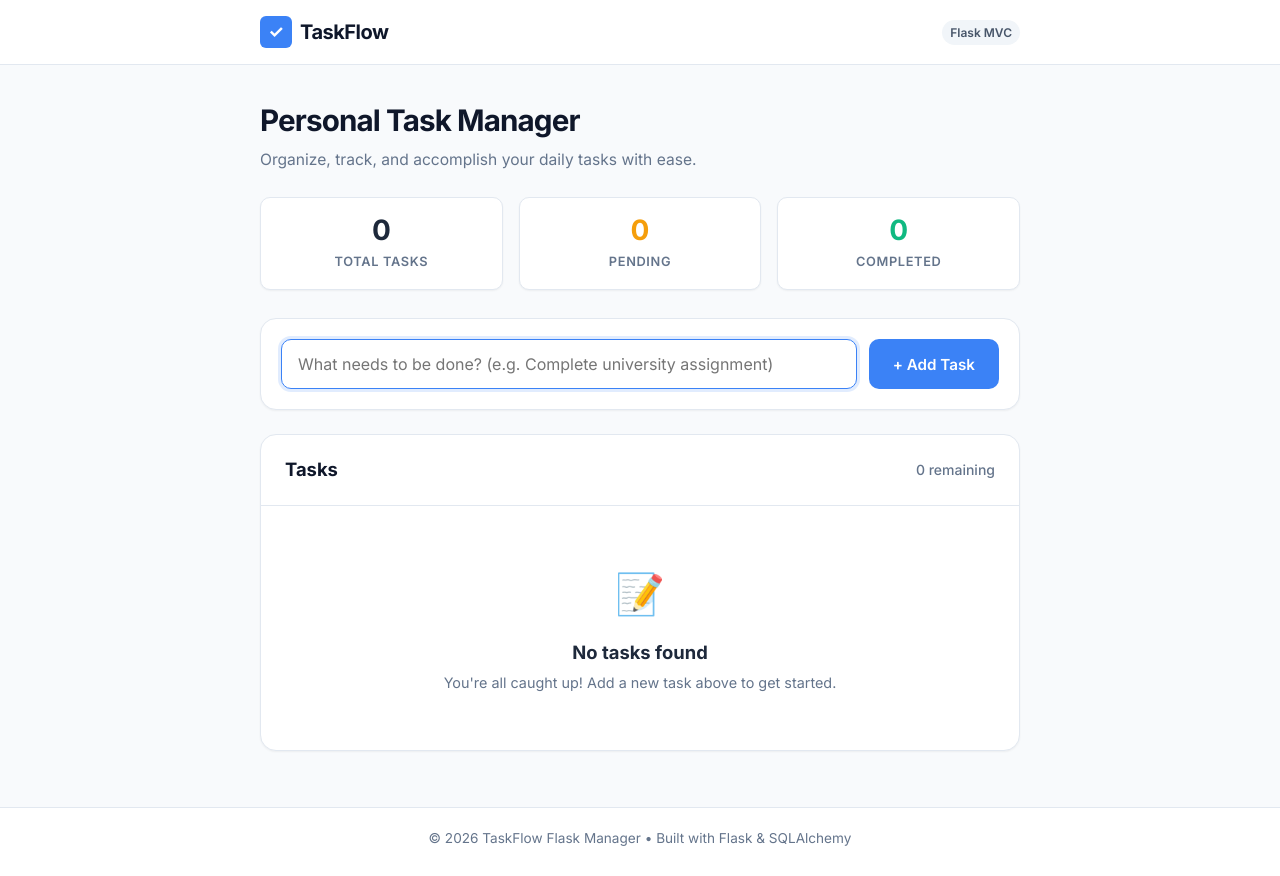
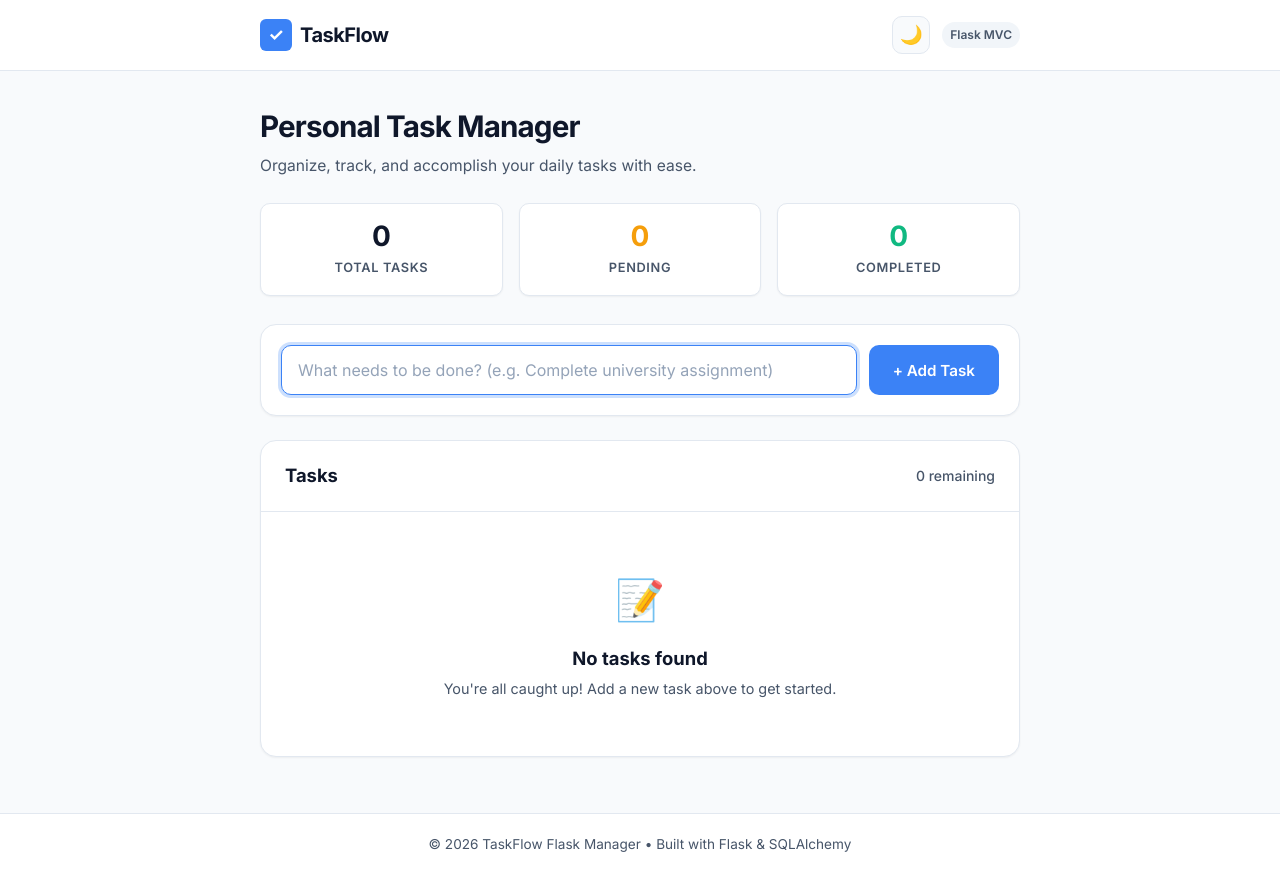
Before and after one commit to peiiaratef126-hub/taskflow-flask, a Flask app: page / in a window 1280 px wide. Before the commit the page ends 846 px from the top, so only its background shows below. Run offline with Flask 3, Linux system fonts and the light colour scheme.

Commit message:
feat: add dark mode support with theme toggle button and local storage persistence

```diff
--- a/app/static/css/style.css
+++ b/app/static/css/style.css
@@ -1,19 +1,24 @@
 /* ==========================================================================
-   TaskFlow Modern CSS Stylesheet
+   TaskFlow Modern CSS Stylesheet with Dark Mode Support
    ========================================================================== */
 
 :root {
+    /* Color Palette */
     --primary: #3b82f6;
     --primary-hover: #2563eb;
     --primary-light: #eff6ff;
     --success: #10b981;
     --success-bg: #ecfdf5;
+    --success-text: #065f46;
     --warning: #f59e0b;
     --warning-bg: #fffbeb;
+    --warning-text: #92400e;
     --danger: #ef4444;
     --danger-bg: #fef2f2;
+    --danger-text: #991b1b;
     --info: #06b6d4;
     --info-bg: #ecfeff;
+    --info-text: #155e75;
 
     --gray-50: #f8fafc;
     --gray-100: #f1f5f9;
@@ -26,6 +31,25 @@
     --gray-800: #1e293b;
     --gray-900: #0f172a;
 
+    /* Light Theme Semantic Tokens */
+    --bg-body: var(--gray-50);
+    --bg-surface: #ffffff;
+    --bg-surface-hover: var(--gray-50);
+    --border-color: var(--gray-200);
+    --border-subtle: var(--gray-100);
+    --text-primary: var(--gray-900);
+    --text-secondary: var(--gray-600);
+    --text-muted: var(--gray-400);
+    --input-bg: #ffffff;
+    --input-border: var(--gray-300);
+    --input-text: var(--gray-800);
+    --card-shadow: 0 1px 2px 0 rgba(0, 0, 0, 0.05);
+    --badge-light-bg: var(--gray-100);
+    --badge-light-text: var(--gray-600);
+    --header-bg: #ffffff;
+    --footer-bg: #ffffff;
+    --task-done-text: var(--gray-400);
+
     --font-family: 'Inter', -apple-system, BlinkMacSystemFont, "Segoe UI", Roboto, Helvetica, Arial, sans-serif;
     --radius-sm: 6px;
     --radius-md: 10px;
@@ -43,12 +97,13 @@
 
 body {
     font-family: var(--font-family);
-    background-color: var(--gray-50);
-    color: var(--gray-800);
+    background-color: var(--bg-body);
+    color: var(--text-primary);
     line-height: 1.6;
     display: flex;
     flex-direction: column;
     min-height: 100vh;
+    transition: background-color 0.25s ease, color 0.25s ease;
 }
 
 .container {
@@ -96,8 +152,53 @@ body {
 .brand-name {
     font-size: 1.25rem;
     font-weight: 700;
-    color: var(--gray-900);
+    color: var(--text-primary);
     letter-spacing: -0.025em;
+    transition: color 0.25s ease;
+}
+
+.header-nav {
+    display: flex;
+    align-items: center;
+    gap: 0.75rem;
+}
+
+/* Theme Toggle Button */
+.theme-toggle-btn {
+    background: var(--bg-surface-hover);
+    border: 1px solid var(--border-color);
+    color: var(--text-primary);
+    width: 38px;
+    height: 38px;
+    border-radius: var(--radius-md);
+    cursor: pointer;
+    display: inline-flex;
+    align-items: center;
+    justify-content: center;
+    font-size: 1.15rem;
+    transition: all 0.2s ease;
+    user-select: none;
+}
+
+.theme-toggle-btn:hover {
+    border-color: var(--primary);
+    transform: scale(1.06);
+}
+
+[data-theme="dark"] .theme-icon-light {
+    display: none;
+}
+
+[data-theme="dark"] .theme-icon-dark {
+    display: inline;
+}
+
+:not([data-theme="dark"]) .theme-icon-dark {
+    display: none;
+}
+
+:not([data-theme="dark"]) .theme-icon-light {
+    display: inline;
 }
 
 /* Main Content */
@@ -161,14 +262,16 @@ body {
 .page-title {
     font-size: 1.85rem;
     font-weight: 800;
-    color: var(--gray-900);
+    color: var(--text-primary);
     letter-spacing: -0.03em;
     margin-bottom: 0.25rem;
+    transition: color 0.25s ease;
 }
 
 .page-subtitle {
     font-size: 0.975rem;
-    color: var(--gray-500);
+    color: var(--text-secondary);
+    transition: color 0.25s ease;
 }
 
 /* Stats Row */
@@ -180,28 +283,31 @@ body {
 }
 
 .stat-card {
-    background: #ffffff;
-    border: 1px solid var(--gray-200);
+    background: var(--bg-surface);
+    border: 1px solid var(--border-color);
     border-radius: var(--radius-md);
     padding: 1rem;
     text-align: center;
-    box-shadow: var(--shadow-sm);
+    box-shadow: var(--card-shadow);
+    transition: all 0.25s ease;
 }
 
 .stat-value {
     display: block;
     font-size: 1.75rem;
     font-weight: 700;
-    color: var(--gray-800);
+    color: var(--text-primary);
     line-height: 1.2;
+    transition: color 0.25s ease;
 }
 
 .stat-label {
     font-size: 0.8rem;
     text-transform: uppercase;
     font-weight: 600;
-    color: var(--gray-500);
+    color: var(--text-secondary);
     letter-spacing: 0.05em;
+    transition: color 0.25s ease;
 }
 
 .stat-pending .stat-value { color: var(--warning); }
@@ -236,15 +343,21 @@ body {
     padding: 0.875rem 1rem;
     font-size: 1rem;
     font-family: inherit;
-    border: 1px solid var(--gray-300);
+    background-color: var(--input-bg);
+    color: var(--input-text);
+    border: 1px solid var(--input-border);
     border-radius: var(--radius-md);
     outline: none;
-    transition: border-color 0.2s, box-shadow 0.2s;
+    transition: border-color 0.2s, box-shadow 0.2s, background-color 0.25s ease;
 }
 
 .form-control:focus {
     border-color: var(--primary);
-    box-shadow: 0 0 0 3px rgba(59, 130, 246, 0.15);
+    box-shadow: 0 0 0 3px rgba(59, 130, 246, 0.25);
+}
+
+.form-control::placeholder {
+    color: var(--text-muted);
 }
 
 .btn {
@@ -278,19 +391,21 @@ body {
     display: flex;
     justify-content: space-between;
     align-items: center;
-    border-bottom: 1px solid var(--gray-200);
+    border-bottom: 1px solid var(--border-color);
 }
 
 .card-title {
     font-size: 1.15rem;
     font-weight: 700;
-    color: var(--gray-900);
+    color: var(--text-primary);
+    transition: color 0.25s ease;
 }
 
 .task-counter {
     font-size: 0.875rem;
-    color: var(--gray-500);
+    color: var(--text-secondary);
     font-weight: 500;
+    transition: color 0.25s ease;
 }
 
 .task-list {
@@ -429,24 +545,25 @@ body {
 .empty-title {
     font-size: 1.15rem;
     font-weight: 700;
-    color: var(--gray-800);
+    color: var(--text-primary);
     margin-bottom: 0.25rem;
 }
 
 .empty-desc {
     font-size: 0.9rem;
-    color: var(--gray-500);
+    color: var(--text-secondary);
 }
 
 /* Footer */
 .site-footer {
-    background-color: #ffffff;
-    border-top: 1px solid var(--gray-200);
+    background-color: var(--footer-bg);
+    border-top: 1px solid var(--border-color);
     padding: 1.25rem 0;
     text-align: center;
     font-size: 0.85rem;
-    color: var(--gray-500);
+    color: var(--text-secondary);
     margin-top: auto;
+    transition: background-color 0.25s ease, border-color 0.25s ease;
 }
 
 /* Responsive */
--- a/app/templates/base.html
+++ b/app/templates/base.html
@@ -5,6 +5,17 @@
     <meta name="viewport" content="width=device-width, initial-scale=1.0">
     <meta http-equiv="X-UA-Compatible" content="ie=edge">
     <title>{% block title %}Task Manager{% endblock %}</title>
+    <!-- Prevent FOUC: immediately apply theme before DOM renders -->
+    <script>
+        (function() {
+            const savedTheme = localStorage.getItem('theme');
+            if (savedTheme) {
+                document.documentElement.setAttribute('data-theme', savedTheme);
+            } else if (window.matchMedia && window.matchMedia('(prefers-color-scheme: dark)').matches) {
+                document.documentElement.setAttribute('data-theme', 'dark');
+            }
+        })();
+    </script>
     <link rel="stylesheet" href="{{ url_for('static', filename='css/style.css') }}">
     <link rel="preconnect" href="https://fonts.googleapis.com">
     <link rel="preconnect" href="https://fonts.gstatic.com" crossorigin>
@@ -18,6 +29,10 @@
                 <span class="brand-name">TaskFlow</span>
             </div>
             <nav class="header-nav">
+                <button id="theme-toggle" class="theme-toggle-btn" aria-label="Toggle Dark Mode" title="Toggle theme">
+                    <span class="theme-icon-light" aria-hidden="true">🌙</span>
+                    <span class="theme-icon-dark" aria-hidden="true">☀️</span>
+                </button>
                 <span class="badge badge-light">Flask MVC</span>
             </nav>
         </div>
@@ -46,5 +61,14 @@
             <p>&copy; 2026 TaskFlow Flask Manager &bull; Built with Flask &amp; SQLAlchemy</p>
         </div>
     </footer>
+
+    <script>
+        document.getElementById('theme-toggle')?.addEventListener('click', function() {
+            const currentTheme = document.documentElement.getAttribute('data-theme') === 'dark' ? 'dark' : 'light';
+            const newTheme = currentTheme === 'dark' ? 'light' : 'dark';
+            document.documentElement.setAttribute('data-theme', newTheme);
+            localStorage.setItem('theme', newTheme);
+        });
+    </script>
 </body>
 </html>
```
Also changed, not shown: other parts of app/static/css/style.css (+57 -24 lines).
